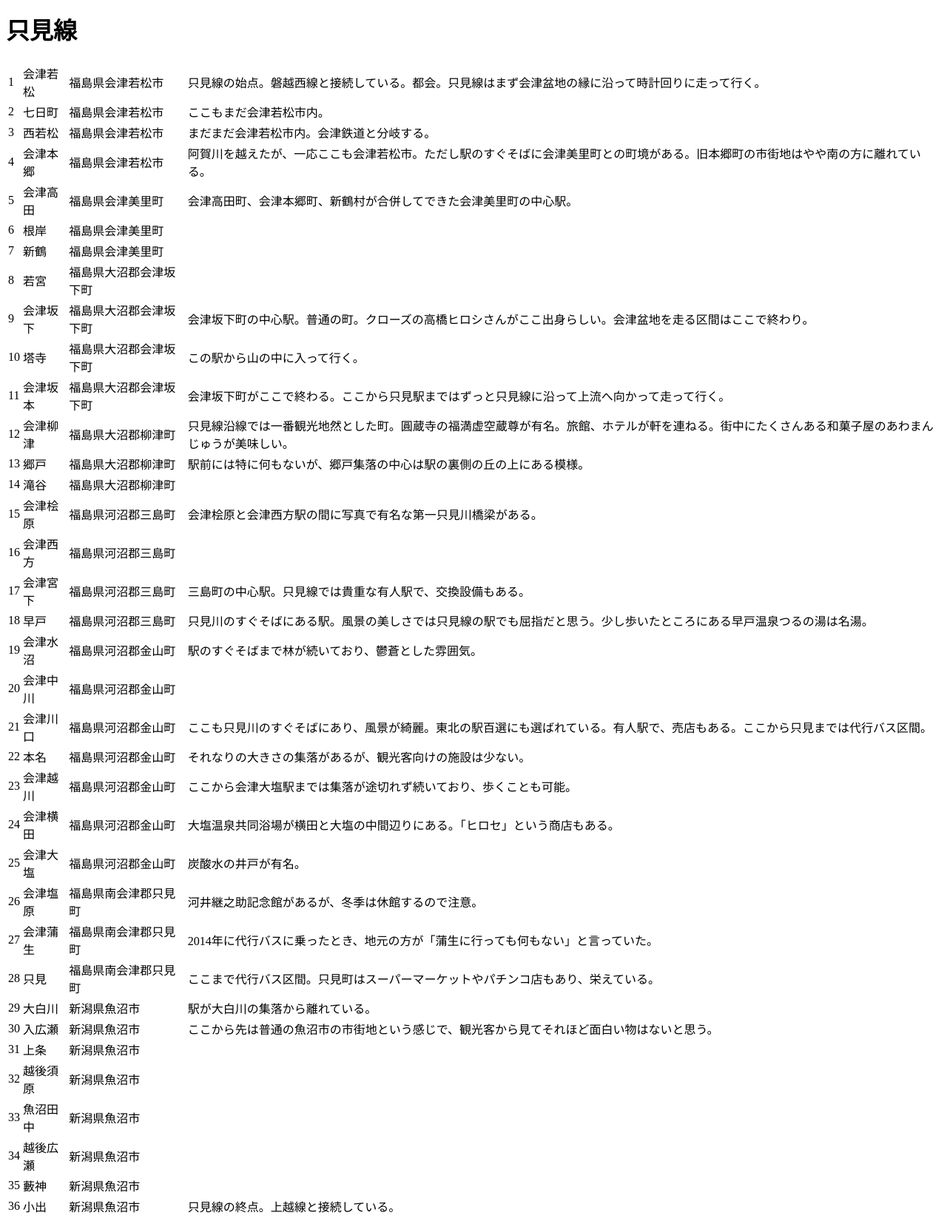
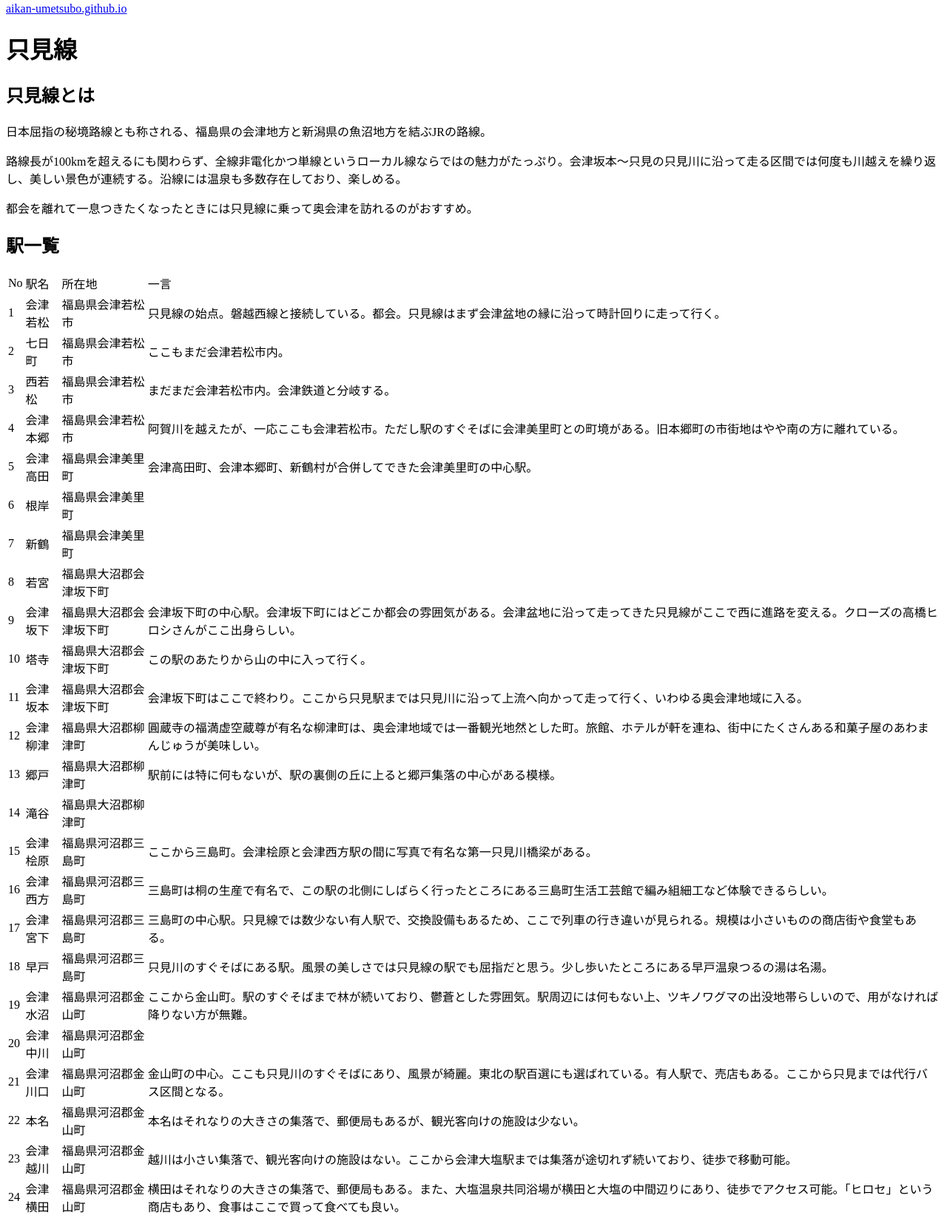
Before and after one commit to aikan-umetsubo/aikan-umetsubo.github.io, a plain HTML site: page tadami-line/index.html in a window 1280 px wide. Shown: the part 5-1652 px from the top of the page at 74% size. Drawn offline with Linux system fonts and the light colour scheme.

Commit message:
Modify: トップと只見線のページを更新

```diff
--- a/tadami-line/index.html
+++ b/tadami-line/index.html
@@ -7,9 +7,29 @@
   <title>只見線</title>
 </head>
 <body>
+  <header>
+    <a href="../index.html">aikan-umetsubo.github.io</a>
+  </header>
+  <main>
     <h1>只見線</h1>
+
+    <section>
+      <h2>只見線とは</h2>
+      <p>日本屈指の秘境路線とも称される、福島県の会津地方と新潟県の魚沼地方を結ぶJRの路線。</p>
+      <p>路線長が100kmを超えるにも関わらず、全線非電化かつ単線というローカル線ならではの魅力がたっぷり。会津坂本〜只見の只見川に沿って走る区間では何度も川越えを繰り返し、美しい景色が連続する。沿線には温泉も多数存在しており、楽しめる。</p>
+      <p>都会を離れて一息つきたくなったときには只見線に乗って奥会津を訪れるのがおすすめ。</p>
+    </section>
+
+    <section>
+      <h2>駅一覧</h2>
       <table>
         <thead>
+          <tr>
+            <td>No</td>
+            <td>駅名</td>
+            <td>所在地</td>
+            <td>一言</td>
+          </tr>
         </thead>
         <tbody>
           <tr>
@@ -64,31 +84,31 @@
             <td>9</td>
             <td>会津坂下</td>
             <td>福島県大沼郡会津坂下町</td>
-        <td>会津坂下町の中心駅。普通の町。クローズの高橋ヒロシさんがここ出身らしい。会津盆地を走る区間はここで終わり。</td>
+            <td>会津坂下町の中心駅。会津坂下町にはどこか都会の雰囲気がある。会津盆地に沿って走ってきた只見線がここで西に進路を変える。クローズの高橋ヒロシさんがここ出身らしい。</td>
           </tr>
           <tr>
             <td>10</td>
             <td>塔寺</td>
             <td>福島県大沼郡会津坂下町</td>
-        <td>この駅から山の中に入って行く。</td>
+            <td>この駅のあたりから山の中に入って行く。</td>
           </tr>
           <tr>
             <td>11</td>
             <td>会津坂本</td>
             <td>福島県大沼郡会津坂下町</td>
-        <td>会津坂下町がここで終わる。ここから只見駅まではずっと只見線に沿って上流へ向かって走って行く。</td>
+            <td>会津坂下町はここで終わり。ここから只見駅までは只見川に沿って上流へ向かって走って行く、いわゆる奥会津地域に入る。</td>
           </tr>
           <tr>
             <td>12</td>
             <td>会津柳津</td>
             <td>福島県大沼郡柳津町</td>
-        <td>只見線沿線では一番観光地然とした町。圓蔵寺の福満虚空蔵尊が有名。旅館、ホテルが軒を連ねる。街中にたくさんある和菓子屋のあわまんじゅうが美味しい。</td>
+            <td>圓蔵寺の福満虚空蔵尊が有名な柳津町は、奥会津地域では一番観光地然とした町。旅館、ホテルが軒を連ね、街中にたくさんある和菓子屋のあわまんじゅうが美味しい。</td>
           </tr>
           <tr>
             <td>13</td>
             <td>郷戸</td>
             <td>福島県大沼郡柳津町</td>
-        <td>駅前には特に何もないが、郷戸集落の中心は駅の裏側の丘の上にある模様。</td>
+            <td>駅前には特に何もないが、駅の裏側の丘に上ると郷戸集落の中心がある模様。</td>
           </tr>
           <tr>
             <td>14</td>
@@ -100,19 +120,19 @@
             <td>15</td>
             <td>会津桧原</td>
             <td>福島県河沼郡三島町</td>
-        <td>会津桧原と会津西方駅の間に写真で有名な第一只見川橋梁がある。</td>
+            <td>ここから三島町。会津桧原と会津西方駅の間に写真で有名な第一只見川橋梁がある。</td>
           </tr>
           <tr>
             <td>16</td>
             <td>会津西方</td>
             <td>福島県河沼郡三島町</td>
-        <td></td>
+            <td>三島町は桐の生産で有名で、この駅の北側にしばらく行ったところにある三島町生活工芸館で編み組細工など体験できるらしい。</td>
           </tr>
           <tr>
             <td>17</td>
             <td>会津宮下</td>
             <td>福島県河沼郡三島町</td>
-        <td>三島町の中心駅。只見線では貴重な有人駅で、交換設備もある。</td>
+            <td>三島町の中心駅。只見線では数少ない有人駅で、交換設備もあるため、ここで列車の行き違いが見られる。規模は小さいものの商店街や食堂もある。</td>
           </tr>
           <tr>
             <td>18</td>
@@ -124,7 +144,7 @@
             <td>19</td>
             <td>会津水沼</td>
             <td>福島県河沼郡金山町</td>
-        <td>駅のすぐそばまで林が続いており、鬱蒼とした雰囲気。</td>
+            <td>ここから金山町。駅のすぐそばまで林が続いており、鬱蒼とした雰囲気。駅周辺には何もない上、ツキノワグマの出没地帯らしいので、用がなければ降りない方が無難。</td>
           </tr>
           <tr>
             <td>20</td>
@@ -136,37 +156,37 @@
             <td>21</td>
             <td>会津川口</td>
             <td>福島県河沼郡金山町</td>
-        <td>ここも只見川のすぐそばにあり、風景が綺麗。東北の駅百選にも選ばれている。有人駅で、売店もある。ここから只見までは代行バス区間。</td>
+            <td>金山町の中心。ここも只見川のすぐそばにあり、風景が綺麗。東北の駅百選にも選ばれている。有人駅で、売店もある。ここから只見までは代行バス区間となる。</td>
           </tr>
           <tr>
             <td>22</td>
             <td>本名</td>
             <td>福島県河沼郡金山町</td>
-        <td>それなりの大きさの集落があるが、観光客向けの施設は少ない。</td>
+            <td>本名はそれなりの大きさの集落で、郵便局もあるが、観光客向けの施設は少ない。</td>
           </tr>
           <tr>
             <td>23</td>
             <td>会津越川</td>
             <td>福島県河沼郡金山町</td>
-        <td>ここから会津大塩駅までは集落が途切れず続いており、歩くことも可能。</td>
+            <td>越川は小さい集落で、観光客向けの施設はない。ここから会津大塩駅までは集落が途切れず続いており、徒歩で移動可能。</td>
           </tr>
           <tr>
             <td>24</td>
             <td>会津横田</td>
             <td>福島県河沼郡金山町</td>
-        <td>大塩温泉共同浴場が横田と大塩の中間辺りにある。「ヒロセ」という商店もある。</td>
+            <td>横田はそれなりの大きさの集落で、郵便局もある。また、大塩温泉共同浴場が横田と大塩の中間辺りにあり、徒歩でアクセス可能。「ヒロセ」という商店もあり、食事はここで買って食べても良い。</td>
           </tr>
           <tr>
             <td>25</td>
             <td>会津大塩</td>
             <td>福島県河沼郡金山町</td>
-        <td>炭酸水の井戸が有名。</td>
+            <td>大塩は炭酸水の井戸で有名な集落。炭酸水を飲んでみたい場合は自分で汲みに行っても良いが、会津川口駅などの売店で買っても良いと思う。</td>
           </tr>
           <tr>
             <td>26</td>
-        <td>会津塩原</td>
+            <td>会津塩沢</td>
             <td>福島県南会津郡只見町</td>
-        <td>河井継之助記念館があるが、冬季は休館するので注意。</td>
+            <td>ここから只見町。河井継之助記念館があるが、冬季は休館するので注意。塩沢から大塩に向かう途中で只見川が大きくカーブしており、眺望が非常に美しい。おすすめ。只見線からでは見えないが、代行バスの今なら車内から見れる。おすすめ。</td>
           </tr>
           <tr>
             <td>27</td>
@@ -178,7 +198,7 @@
             <td>28</td>
             <td>只見</td>
             <td>福島県南会津郡只見町</td>
-        <td>ここまで代行バス区間。只見町はスーパーマーケットやパチンコ店もあり、栄えている。</td>
+            <td>ここまで代行バス区間。只見駅は「自然首都」を名乗る只見町の中心で、駅周辺には旅館や民宿が多数存在する。一方でスーパーマーケットやパチンコ店もあり、普通に栄えている。</td>
           </tr>
           <tr>
             <td>29</td>
@@ -190,7 +210,7 @@
             <td>30</td>
             <td>入広瀬</td>
             <td>新潟県魚沼市</td>
-        <td>ここから先は普通の魚沼市の市街地という感じで、観光客から見てそれほど面白い物はないと思う。</td>
+            <td>ここから先は普通の魚沼市の市街地という感じで、観光客としてはそれほど面白い物はないと思う。</td>
           </tr>
           <tr>
             <td>31</td>
@@ -233,5 +253,10 @@
 
         </tfoot>
       </table>
+    </section>
+  </main>
+
+  <footer>
+  </footer>
 </body>
 </html>
```
Also changed, not shown: index.html (+13 -4 lines). Lines whose indentation alone changed are shown as unchanged.
